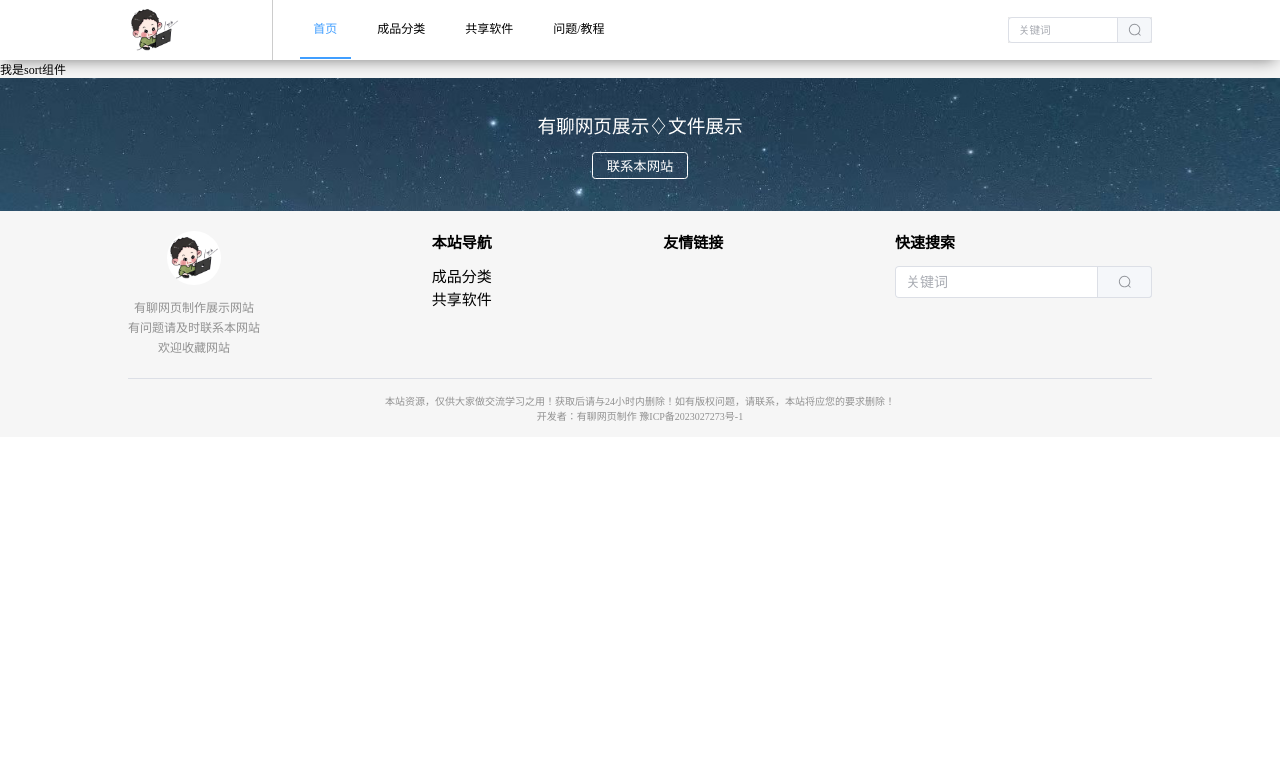
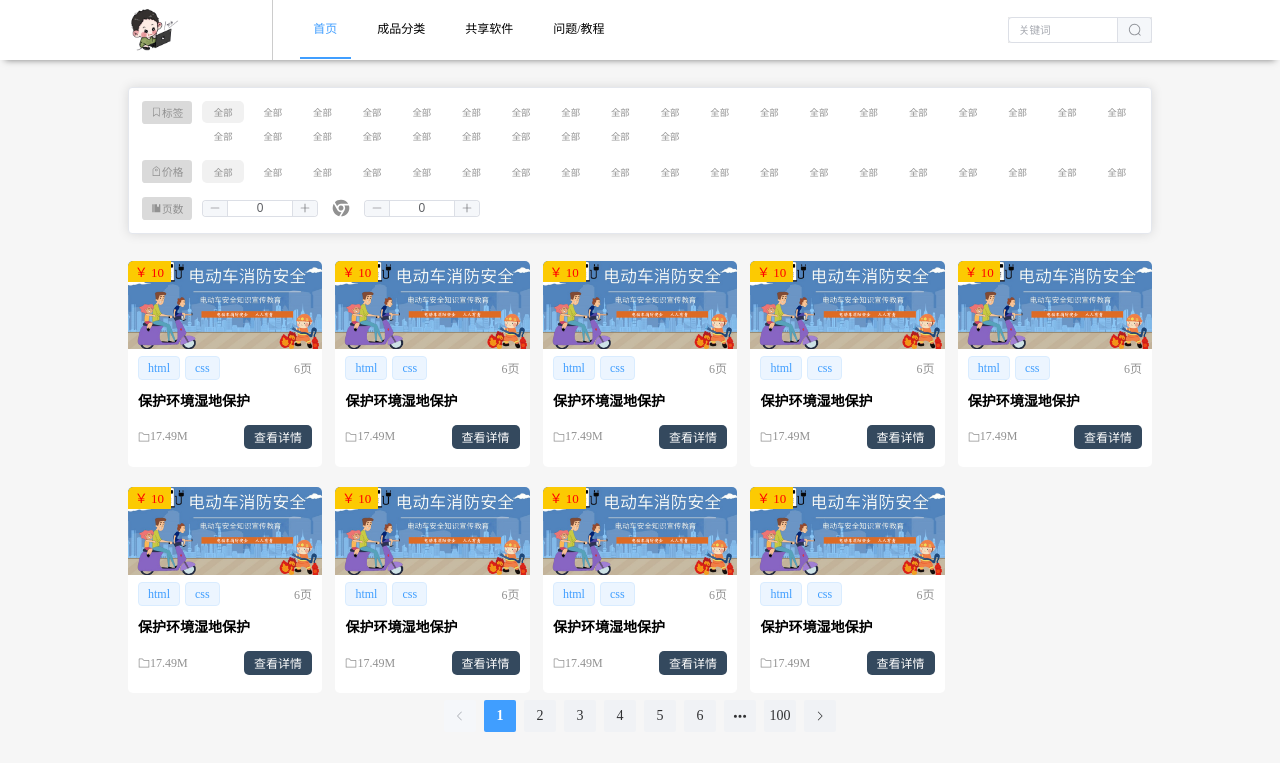
Before and after one commit to lw20001210/Shop, a Vue app: page /sort in a window 1280 px wide. Shown: the top 763 px of the page. Built offline with nearby package versions, Linux system fonts and the light colour scheme.

Commit message:
feat:完成了sort静态模块的开发

```diff
--- a/components.d.ts
+++ b/components.d.ts
@@ -7,10 +7,12 @@ export {}
 /* prettier-ignore */
 declare module 'vue' {
   export interface GlobalComponents {
+    ElCard: typeof import('element-plus/es')['ElCard']
     ElDivider: typeof import('element-plus/es')['ElDivider']
     ElEmpty: typeof import('element-plus/es')['ElEmpty']
     ElIcon: typeof import('element-plus/es')['ElIcon']
     ElInput: typeof import('element-plus/es')['ElInput']
+    ElInputNumber: typeof import('element-plus/es')['ElInputNumber']
     ElPagination: typeof import('element-plus/es')['ElPagination']
     ElTag: typeof import('element-plus/es')['ElTag']
     Footer: typeof import('./src/components/common/Footer.vue')['default']
--- a/src/components/common/Header.vue
+++ b/src/components/common/Header.vue
@@ -69,7 +69,7 @@ watchEffect(() => {
   justify-content: space-between;
   align-items: center;
   background: #fff;
-  box-shadow: 0px 5px 15px -5px rgba(0, 0, 0, 0.5);
+  box-shadow: 0px 5px .125rem -5px rgba(0, 0, 0, 0.5);
 
   .left,
   .right,
--- a/src/components/content/ShopList.vue
+++ b/src/components/content/ShopList.vue
@@ -16,21 +16,26 @@
                         {{ item.dec }}
                     </div>
                     <div class="bottom">
-                        <div class="left"><el-icon><Folder /></el-icon>{{ item.size }}M</div>
+                        <div class="left"><el-icon>
+                                <Folder />
+                            </el-icon>{{ item.size }}M</div>
                         <div class="right">{{ item.btnContent }}</div>
                     </div>
                 </div>
             </div>
         </div>
         <div class="pagination">
-            <el-pagination size="small" background layout="prev, pager, next" :total="1000" />
+            <el-pagination :size="screenWidthFlag ? 'small' : ''" background layout="prev, pager, next" :total="1000" />
         </div>
     </div>
 </template>
 
 <script setup lang="ts">
-import { ref, onMounted } from "vue"
+import { ref, onMounted, watchEffect } from "vue"
 import shopPng from "@/assets/shop/shop.png";
+import { useScreenSize } from '@/hooks/windowSize';
+const { screenWidth } = useScreenSize();
+let screenWidthFlag = ref(false);
 let shopList = ref<any[]>([
 
 ])
@@ -51,6 +56,14 @@ onMounted(() => {
 const formatDate = (data: string) => {
     return data.split(',')
 }
+
+watchEffect(() => {
+    if (screenWidth.value > 570) {
+        screenWidthFlag.value = false;
+    } else {
+        screenWidthFlag.value = true;
+    }
+})
 </script>
 
 <style lang="less" scoped>
@@ -83,7 +96,7 @@ const formatDate = (data: string) => {
                 position: absolute;
                 top: 0;
                 left: 0;
-                padding:.025rem .125rem;
+                padding: .025rem .125rem;
                 color: red;
                 background-color: #fcca02;
                 font-size: 13px;
@@ -92,12 +105,13 @@ const formatDate = (data: string) => {
 
             .content {
                 padding: .125rem .1875rem .25rem;
+
                 .top {
                     display: flex;
                     justify-content: space-between;
                     align-items: center;
                     color: #919191;
-                    font-size:12px;
+                    font-size: 12px;
 
                     .left {
                         flex: 1;
@@ -116,24 +130,27 @@ const formatDate = (data: string) => {
                     }
 
                 }
-                .center{
+
+                .center {
                     margin: .1875rem 0;
-                    font-weight:600;
+                    font-weight: 600;
                     font-size: 14px;
                 }
 
-                .bottom{
+                .bottom {
                     display: flex;
                     justify-content: space-between;
                     align-items: center;
                     padding: 5px 0;
                     font-size: 12px;
-                    .left{
+
+                    .left {
                         color: #919191;
                         display: flex;
                         align-items: center;
                     }
-                    .right{
+
+                    .right {
                         background: #34495e;
                         color: #fff;
                         padding: 3px 10px;
@@ -141,6 +158,9 @@ const formatDate = (data: string) => {
                     }
                 }
             }
+        }
+        .shopItem:hover{
+            transform: scale(1.01);
         }
     }
 
--- a/src/views/Sort/Sort.vue
+++ b/src/views/Sort/Sort.vue
@@ -1,12 +1,202 @@
 <template>
-    <div>我是sort组件</div>
-  </template>
+  <div class="containerSort">
+    <div class="cardBox">
+      <el-card shadow="always" body-class="elCard">
+        <div class="tagBox">
+          <div class="titleBox">
+            <div class="title">
+              <el-icon>
+                <CollectionTag color="#919191" />
+              </el-icon>标签
+            </div>
+          </div>
+          <div class="content">
+            <div class="tagItem" @click="changTagActive(index)" :class="{ activeTag: index == activeTagIndex }"
+              v-for="(item, index) in tagArr" :key="index">{{
+                item.text }}</div>
+          </div>
+        </div>
+        <div class="priceBox">
+          <div class="titleBox">
+            <div class="title">
+              <el-icon>
+                <PriceTag color="#919191" />
+              </el-icon>价格
+            </div>
+          </div>
+          <div class="content">
+            <div class="tagItem" @click="changPriceActive(index)" :class="{ activeTag: index == activePriceIndex }"
+              v-for="(item, index) in priceArr" :key="index">{{ item.text }}</div>
+          </div>
+        </div>
+        <div class="pageBox">
+          <div class="titleBox">
+            <div class="title">
+              <el-icon>
+                <Management color="#919191" />
+              </el-icon>页数
+            </div>
+          </div>
+          <div class="content">
+            <div class="pageItem">
+              <el-input-number v-model="num1" size="small" />
+              <el-icon class="iconStyle">
+                <ChromeFilled />
+              </el-icon>
+              <el-input-number v-model="num2" size="small" />
+            </div>
+          </div>
+        </div>
+      </el-card>
+    </div>
+    <main>
+      <div class="mainContent">
+        <ShopList></ShopList>
+      </div>
+    </main>
+  </div>
+</template>
 
-  <script setup lang='ts'>
-  // import { ref, reactive } from 'vue'
+<script setup lang='ts'>
+import { ref, onMounted } from 'vue'
+let obj = { text: '全部' };
+let tagArr = ref<any[]>([]);
+let priceArr = ref<any[]>([]);//价格数组
+let activeTagIndex = ref(0);
+let activePriceIndex = ref(0);
+let num1 = ref(0);
+let num2 = ref(0);
+onMounted(() => {
+  for (let i = 1; i < 30; i++) {
+    tagArr.value.push(obj);
+  }
+  for (let i = 1; i < 20; i++) {
+    priceArr.value.push(obj);
+  }
+})
 
-  </script>
+const changTagActive = (index: number) => {
+  activeTagIndex.value = index
+}
+const changPriceActive = (index: number) => {
+  activePriceIndex.value = index
+}
+</script>
 
-  <style lang='less' scoped>
+<style lang='less' scoped>
+.containerSort {
+  //因为scoper是基于组件隔离而非路由,所以这里写container会和外面container冲突
+  margin: 0 auto .625rem;
+  padding: 0 10%;
 
-  </style>
+  .cardBox {
+    margin: .5rem 0;
+    font-size: .2rem;
+
+    :deep(.elCard) {
+      padding: .25rem;
+
+      .tagBox,
+      .priceBox,
+      .pageBox {
+        color: #919191;
+        display: flex;
+
+        .titleBox {
+          height: 100%;
+
+          .title {
+            display: flex;
+            align-items: center;
+            justify-content: center;
+            background-color: #dadada;
+            padding: 3px 8px;
+            border: 1px solid transparent;
+            border-radius: .0625rem;
+          }
+        }
+
+        .content {
+          flex: 1;
+          font-size: .175rem;
+          display: grid;
+          margin-left: .1875rem;
+          gap: .0375rem .15rem;
+          grid-template-columns: repeat(auto-fill, minmax(40px, 1fr));
+
+          /* 调整列的最小宽度 */
+          .tagItem {
+            box-sizing: border-box;
+            display: flex;
+            justify-content: center;
+            align-items: center;
+            padding: 3px 5px;
+            border-radius: 5px;
+            border: 1px dotted transparent;
+          }
+
+          .tagItem:hover {
+            border-color: #dadada;
+            background-color: #f1f1f1;
+          }
+
+          .activeTag {
+            background-color: #f1f1f1;
+          }
+
+          .pageItem {
+            display: flex;
+            align-items: center;
+
+            .el-input__wrapper {
+              height: 15px;
+              width: 1rem;
+            }
+
+            .iconStyle {
+              margin: 0 .25rem;
+              font-size: 20px;
+            }
+          }
+        }
+      }
+
+      .priceBox,
+      .pageBox {
+        margin-top: .25rem;
+      }
+    }
+  }
+
+}
+
+@media (max-width:400px) {
+  .containerSort {
+    padding: 0 15px;
+
+    .cardBox {
+      font-size: 13px;
+      margin: 10px 0;
+    }
+
+    .content {
+      grid-template-columns: repeat(auto-fill, minmax(70px, 1fr));
+      font-size: 12px !important;
+    }
+
+    .pageItem {
+      :deep(.el-input-number--small) {
+        width: 90px !important;
+      }
+      :deep(.el-input__wrapper){
+        height: 23px !important;
+      }
+
+      .iconStyle {
+        margin: 0 .25rem;
+        font-size: 18px !important;
+      }
+    }
+  }
+}
+</style>
```
